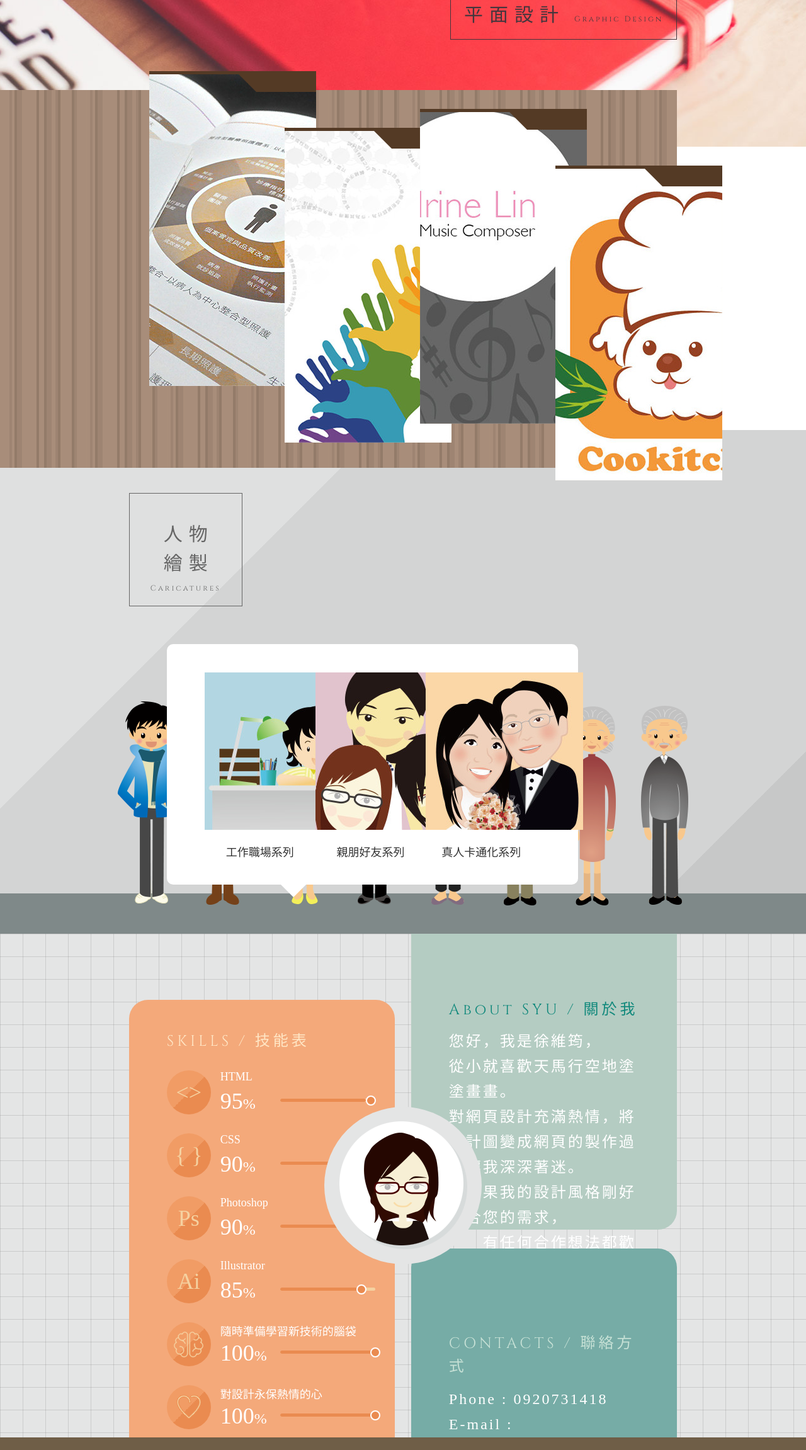
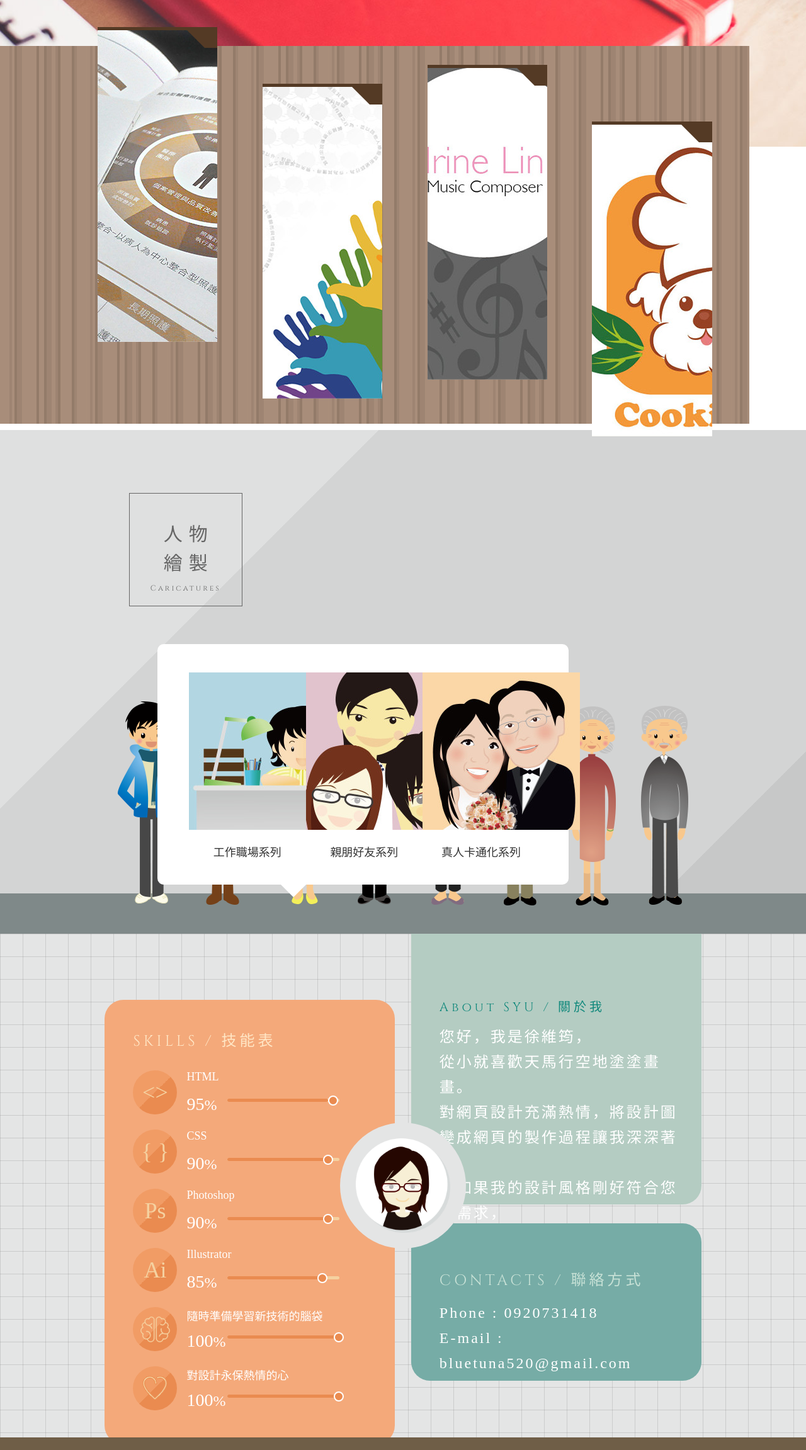
Before and after one commit to syu-design/syu-design.github.io, a plain HTML site: page index.html in a window 1280 px wide. Shown: the part 1898-4201 px from the top of the page at 63% size. Drawn offline with Linux system fonts and the light colour scheme.

Commit message:
Update response.css

```diff
--- a/response.css
+++ b/response.css
@@ -28,4 +28,72 @@ nav li a{
 	padding-bottom:25px;}
 /*.second_page .second_item>a{
 	margin-top:15px;}*/
+
+.third_page{
+	padding:100px 0 0 0;}
+.third_page .title_3{
+	margin:0 7% 0 auto;
+	margin-bottom:80px;}
+.third_page .third_content{
+	margin-right:7%;}
+.third_page .third_item{
+	width:18%;}
+.third_page .item_1{
+	position:absolute;
+	top:-30px;
+	left:11%;}
+.third_page .item_2{
+	position:absolute;
+	top:60px;
+	left:33%;}
+.third_page .item_3{
+	position:absolute;
+	top:30px;
+	left:55%;}
+.third_page .item_4{
+	position:absolute;
+	top:120px;
+	left:77%;}
+
+.fourth_page .fourth_content{
+	margin-left:45px;
+	padding:45px 40px 0 50px;}
+
+.fifth_page .item_1{
+	top:50%;
+	left:50%;
+	width:200px;
+	height:200px;
+	margin-left:-100px;
+	margin-top:-100px;
+	border-radius:200px;
+	background-size:75%;}
+.fifth_page .item_2{
+	right:13%;
+	top:-30px;
+	height:460px;
+	width:36%;
+	background-color:#b4ccc2;
+	padding:130px 20px 30px 45px;}
+.fifth_page .item_3{
+	left:13%;
+	top:105px;
+	width:36%;
+	background-color:#f4a97a;
+	padding:45px 60px 30px 45px;}
+.fifth_page .icon_bar{
+	margin-bottom:24px;}
+.fifth_page .icon_bar span{
+	font-size:28px;}
+.fifth_page .icon_bar .bar{
+	left:150px;}
+.fifth_page .item_4{
+	position:absolute;
+	right:13%;
+	top:460px;
+	height:250px;
+	width:36%;
+	padding:70px 20px 30px 45px;}
+.fifth_page .item_2 h1,.item_2 a,.item_3 h1,.item_4 h1,.item_4 a{
+	font-size:20px;}
 }
```
